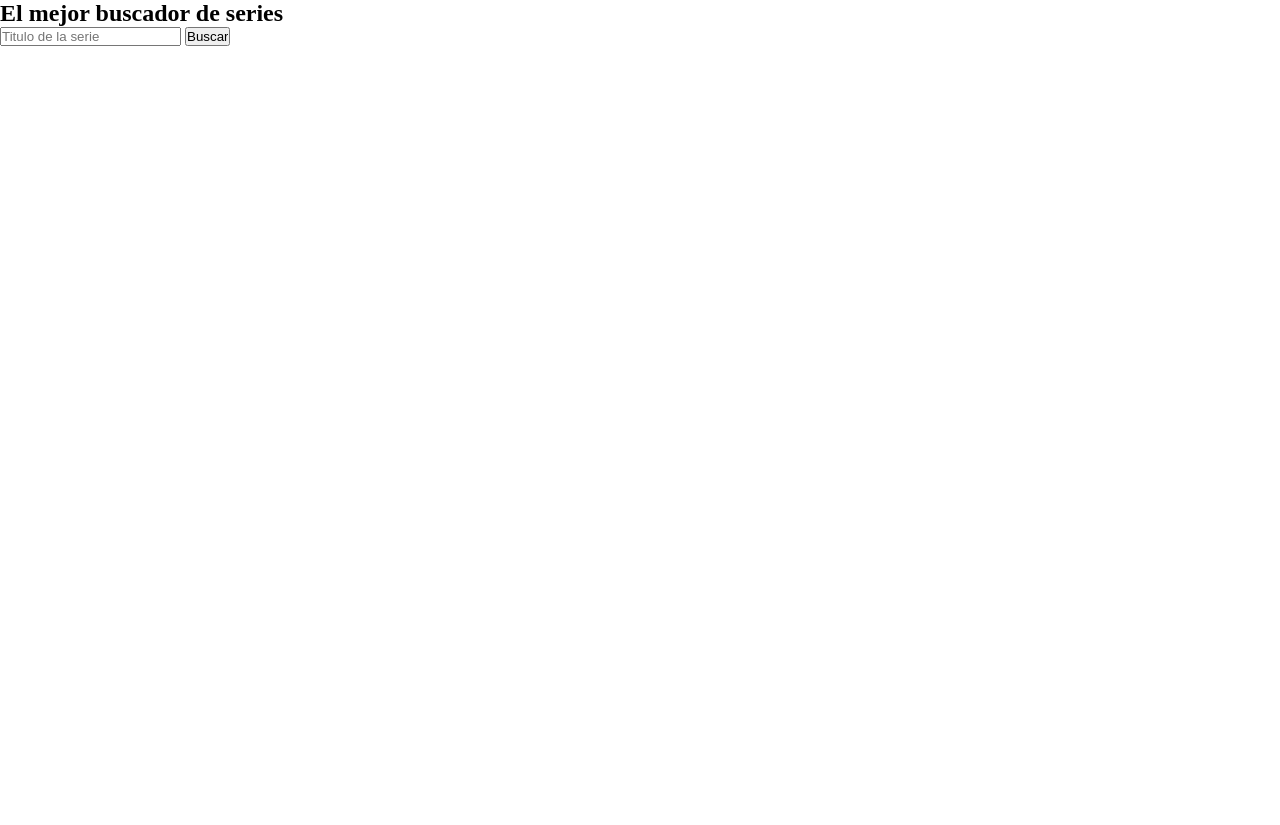
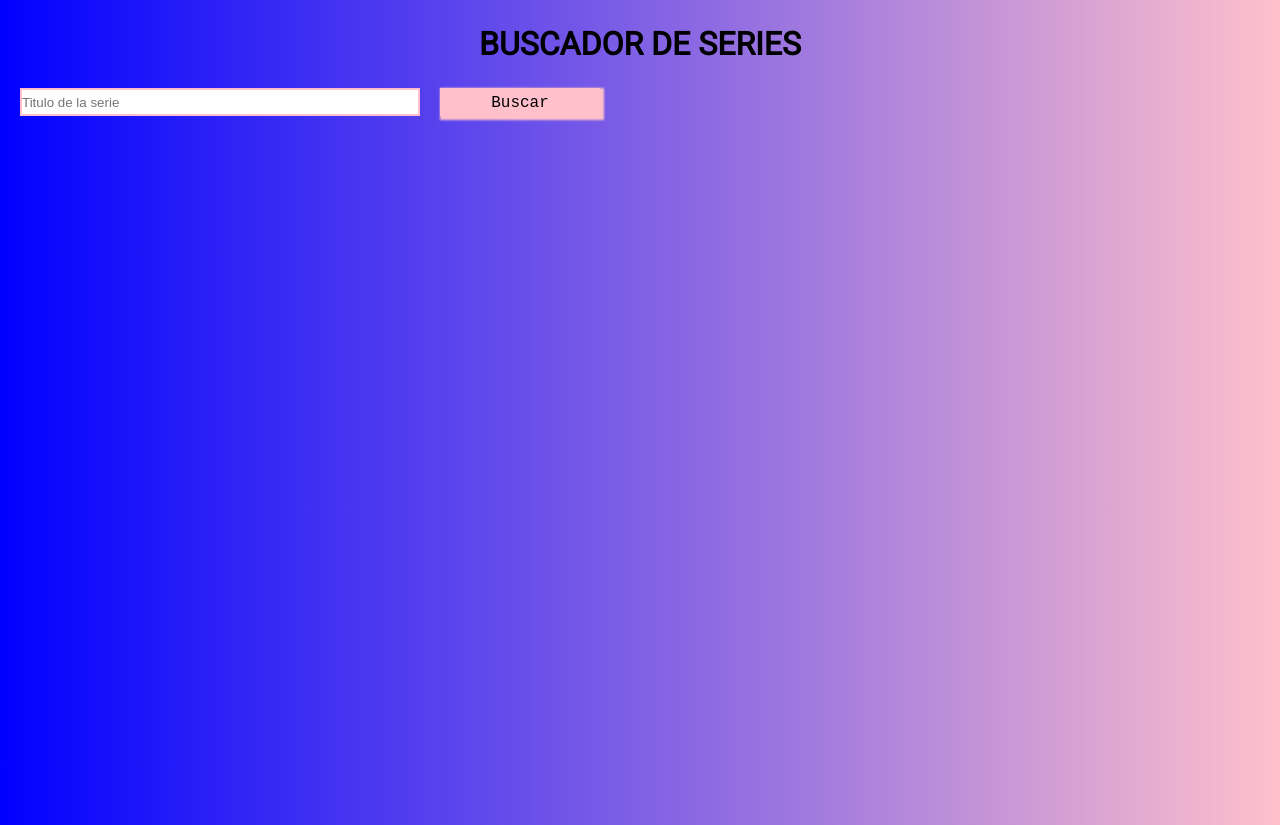
Before and after one commit to AMirandaRd/modulo-2-evaluacion-final-AMirandaRd, a website: page src/html/index.html in a window 1280 px wide. Before the commit the page ends 800 px from the top, so only its background shows below. Drawn offline with nearby package versions, Linux system fonts and the light colour scheme; files that its build step writes are made by us from their sources.

Commit message:
apply styles

```diff
--- a/src/html/index.html
+++ b/src/html/index.html
@@ -9,8 +9,8 @@
     <link rel="icon" href="./assets/images/favicon.png" />
   </head>
 
-  <body>
-    <div class="page">
+  <body class="to-apply-all">
+    <div>
 
       <include src="./partials/main.html"></include>
       <include src="./partials/footer.html"></include>
--- a/src/html/partials/main.html
+++ b/src/html/partials/main.html
@@ -1,10 +1,10 @@
-<main class="page__main">
-<h2 class="searcher__tittle">El mejor buscador de series</h2>
+<main class="searcher__main">
+<h1 class="searcher__tittle">Buscador de series</h1>
 
 <form class="searcher js-form" action="">
   <input placeholder="Titulo de la serie" type="text" class="js-input searcher__input">
 
-  <input type="button" value="Buscar" class="js-button" />
+  <input type="button" value="Buscar" class="js-button searcher__input--button" />
 </form>
   <div class="container">
     <section class="searcher__output">
--- a/src/js/main.js
+++ b/src/js/main.js
@@ -25,10 +25,10 @@ function handleClick() {
 function displayList() {
   //hay que "limpiar" el contenido de la página cada vez que se recarge (o hagamos una nueva búsqueda)
   listOfShows.innerHTML = '';
-  let printList = '';
+  let printList = `<h2> Resultados de la busqueda </h2>`;
   //creamos un bucle para sacar la información que queremos de cada elemento del array (en este caso un titulo y una imagen)
   for (const eachData of series) {
-    printList += `<li class="js-listitem" id="${eachData.show.id}">`;
+    printList += `<li class="js-listitem eachitemlist" id="${eachData.show.id}">`;
     printList += `<h3>${eachData.show.name}</h3>`;
 
     if (eachData.show.image === null) {
@@ -85,7 +85,7 @@ function handleEachSerie(event) {
 
 
 function addFavouritesInVipSection() {
-  let printVip=`<h3> Mis series favoritas </h3>`;
+  let printVip=`<h2> Mis series favoritas </h2>`;
   for (const eachItem of favourites) {
     printVip += `<li class="js-listitem eachitemlist" id="${eachItem.show.id}">`;
     printVip += `<h4>${eachItem.show.name}</h4>`;
--- a/src/scss/core/_reset.scss
+++ b/src/scss/core/_reset.scss
@@ -2,4 +2,5 @@
   box-sizing: border-box;
   margin: 0;
   padding: 0;
+  list-style: none;
 }
--- a/src/scss/layout/_page.scss
+++ b/src/scss/layout/_page.scss
@@ -1,14 +1,52 @@
-.colorVIP {border: 3px solid palevioletred;
-max-width: fit-content;}
-.container{
-    width: 100vw;
-    display: flex;
-    justify-content: space-evenly;
-    flex-direction: row;
-
+.to-apply-all{
+    background: linear-gradient(to right, blue, pink);
 }
 
-.vipsection{
-    order: (-1);
+.colorVIP {
+  border: 3px solid palevioletred;
+  border-style: dotted;
+  max-width: fit-content;
+}
+.container {
+  width: 100vw;
+  display: flex;
+  justify-content: space-evenly;
+  flex-direction: row;
+}
+
+.vipsection {
+  order: (-1);
+  text-align: center;
+}
+
+.searcher {
+  display: flex;
+  flex-direction: raw;
+  margin: 20px 0 30px 20px;
+  &__input {
+    height: 28px;
+    width: 30em;
+    margin-right: 20px;
+    border: pink solid 2px;
+    &--button {
+      width: 10em;
+      height: 28px;
+      box-sizing: border-box;
+      background-color: pink;
+      border: none;
+      box-shadow: 2px 2px 2px 2px pink;
+      font-family: 'Courier New', Courier, monospace;
+      font-size: 1em;
+      padding-top: 2px;
+    }
+  }
+  &__tittle {
     text-align: center;
+    margin: 25px;
+    text-transform: uppercase;
+  }
+  &__main {
+    height: 100vh;
+    font-family: $font-main;
+  }
 }
```
